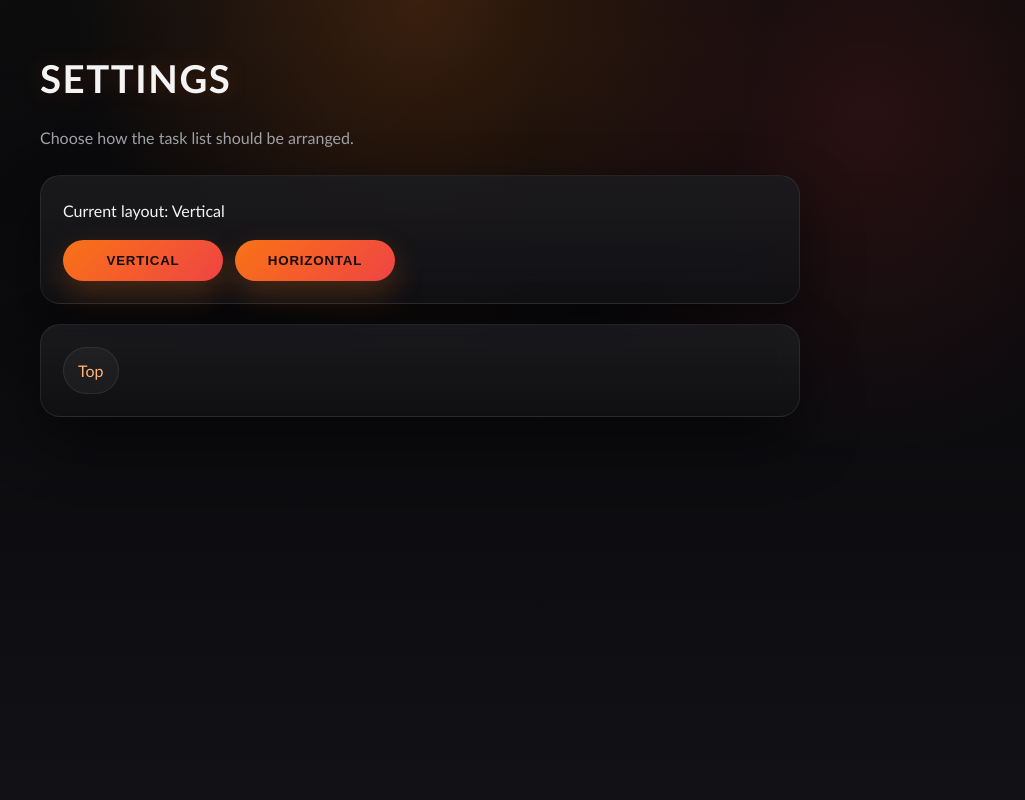
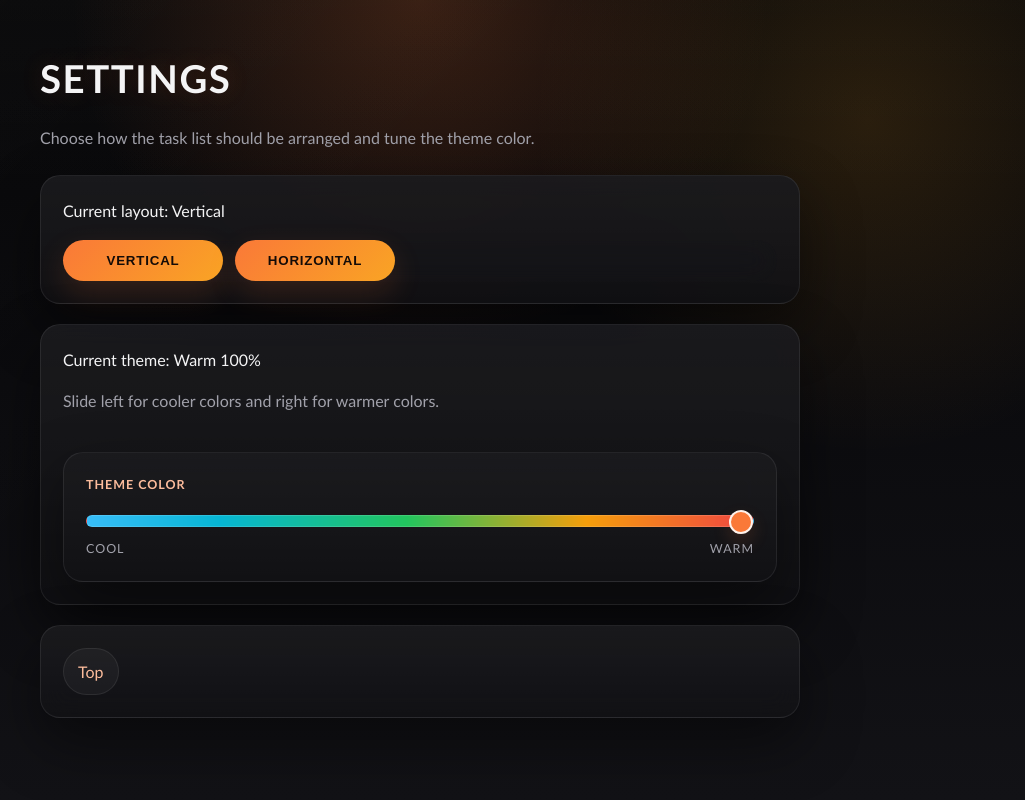
Before and after one commit to Miyayayayayaya/django-test-exercise, a Django app: page /settings/ in a window 1280 px wide. Shown: the whole page, without its empty margins (220-1245 px from the left). Run offline with Django 5.2, Linux system fonts and the light colour scheme.

Commit message:
テーマカラーを変更できるバーを追加

```diff
--- a/todo/static/todo/styles.css
+++ b/todo/static/todo/styles.css
@@ -1,5 +1,6 @@
 :root {
     color-scheme: dark;
+    --theme-hue: 24;
     --bg: #09090b;
     --bg-soft: #111114;
     --panel: rgba(18, 18, 21, 0.88);
@@ -7,9 +8,12 @@
     --text: #f4f4f5;
     --muted: #a1a1aa;
     --line: rgba(255, 255, 255, 0.08);
-    --accent: #f97316;
-    --accent-strong: #ef4444;
-    --accent-soft: rgba(249, 115, 22, 0.16);
+    --accent: hsl(calc(var(--theme-hue) * 1deg) 95% 60%);
+    --accent-strong: hsl(calc((var(--theme-hue) + 16) * 1deg) 95% 56%);
+    --accent-soft: hsl(calc(var(--theme-hue) * 1deg) 95% 60% / 0.16);
+    --accent-weak: hsl(calc(var(--theme-hue) * 1deg) 95% 80%);
+    --accent-glow: hsl(calc(var(--theme-hue) * 1deg) 95% 60% / 0.2);
+    --accent-glow-strong: hsl(calc((var(--theme-hue) + 16) * 1deg) 95% 56% / 0.14);
     --shadow: 0 24px 60px rgba(0, 0, 0, 0.45);
 }
 
@@ -20,8 +24,8 @@
 html {
     min-height: 100%;
     background:
-        radial-gradient(circle at top, rgba(249, 115, 22, 0.2), transparent 34%),
-        radial-gradient(circle at 85% 15%, rgba(239, 68, 68, 0.14), transparent 26%),
+        radial-gradient(circle at top, var(--accent-glow), transparent 34%),
+        radial-gradient(circle at 85% 15%, var(--accent-glow-strong), transparent 26%),
         linear-gradient(180deg, #050506 0%, #0b0b0e 48%, #121216 100%);
 }
 
@@ -69,18 +73,18 @@ h2 {
 
 h1 {
     font-size: clamp(2rem, 3vw, 3.2rem);
-    text-shadow: 0 0 24px rgba(249, 115, 22, 0.2);
+    text-shadow: 0 0 24px var(--accent-soft);
 }
 
 a {
-    color: #ffb37a;
+    color: var(--accent-weak);
     text-decoration: none;
     transition: color 160ms ease, text-shadow 160ms ease, transform 160ms ease;
 }
 
 a:hover {
-    color: #ffd0a6;
-    text-shadow: 0 0 10px rgba(249, 115, 22, 0.32);
+    color: #ffd9c2;
+    text-shadow: 0 0 10px var(--accent-soft);
 }
 
 body>h1,
@@ -159,7 +163,7 @@ form>div {
 label {
     display: inline-block;
     margin-bottom: 8px;
-    color: #f5d0b0;
+    color: var(--accent-weak);
     font-weight: 700;
     text-transform: uppercase;
     letter-spacing: 0.08em;
@@ -178,8 +182,8 @@ input {
 }
 
 input:focus {
-    border-color: rgba(249, 115, 22, 0.65);
-    box-shadow: 0 0 0 4px rgba(249, 115, 22, 0.14);
+    border-color: var(--accent);
+    box-shadow: 0 0 0 4px var(--accent-soft);
 }
 
 button {
@@ -193,13 +197,13 @@ button {
     text-transform: uppercase;
     cursor: pointer;
     background: linear-gradient(135deg, var(--accent), var(--accent-strong));
-    box-shadow: 0 12px 30px rgba(249, 115, 22, 0.25);
+    box-shadow: 0 12px 30px var(--accent-soft);
     transition: transform 160ms ease, box-shadow 160ms ease, filter 160ms ease;
 }
 
 button:hover {
     transform: translateY(-1px);
-    box-shadow: 0 16px 34px rgba(249, 115, 22, 0.3);
+    box-shadow: 0 16px 34px var(--accent-soft);
     filter: brightness(1.06);
 }
 
@@ -261,8 +265,18 @@ li {
     backdrop-filter: blur(14px);
 }
 
+.theme-panel {
+    display: grid;
+    gap: 18px;
+}
+
 .settings-state {
     margin-top: 0;
+}
+
+.settings-help {
+    margin: 8px 0 0;
+    color: var(--muted);
 }
 
 .settings-form {
@@ -278,6 +292,70 @@ li {
 
 .settings-form button {
     min-width: 160px;
+}
+
+.theme-control {
+    display: grid;
+    gap: 12px;
+}
+
+.theme-range {
+    width: 100%;
+    margin: 0;
+    padding: 0;
+    border: 0;
+    background: transparent;
+    accent-color: var(--accent);
+    appearance: none;
+    -webkit-appearance: none;
+}
+
+.theme-range:focus {
+    box-shadow: none;
+}
+
+.theme-range::-webkit-slider-runnable-track {
+    height: 12px;
+    border-radius: 999px;
+    border: 1px solid rgba(255, 255, 255, 0.14);
+    background: linear-gradient(90deg, #38bdf8 0%, #06b6d4 20%, #22c55e 48%, #f59e0b 75%, #ef4444 100%);
+}
+
+.theme-range::-moz-range-track {
+    height: 12px;
+    border-radius: 999px;
+    border: 1px solid rgba(255, 255, 255, 0.14);
+    background: linear-gradient(90deg, #38bdf8 0%, #06b6d4 20%, #22c55e 48%, #f59e0b 75%, #ef4444 100%);
+}
+
+.theme-range::-webkit-slider-thumb {
+    -webkit-appearance: none;
+    appearance: none;
+    width: 24px;
+    height: 24px;
+    margin-top: -6px;
+    border: 2px solid rgba(255, 255, 255, 0.9);
+    border-radius: 50%;
+    background: var(--accent);
+    box-shadow: 0 8px 18px var(--accent-soft);
+}
+
+.theme-range::-moz-range-thumb {
+    width: 24px;
+    height: 24px;
+    border: 2px solid rgba(255, 255, 255, 0.9);
+    border-radius: 50%;
+    background: var(--accent);
+    box-shadow: 0 8px 18px var(--accent-soft);
+}
+
+.theme-scale {
+    display: flex;
+    justify-content: space-between;
+    color: var(--muted);
+    font-size: 0.78rem;
+    letter-spacing: 0.08em;
+    text-transform: uppercase;
 }
 
 .text h2 {
@@ -348,4 +426,8 @@ body>div a:hover {
         min-width: 0;
         flex: 1 1 140px;
     }
+
+    .theme-scale {
+        font-size: 0.72rem;
+    }
 }
--- a/todo/templates/todo/detail.html
+++ b/todo/templates/todo/detail.html
@@ -1,6 +1,6 @@
 {% load static %}
 <!DOCTYPE html>
-<html lang="ja">
+<html lang="ja" style="--theme-hue: {{ theme_hue }};">
 
 <head>
     <title>To Do Application</title>
--- a/todo/templates/todo/index.html
+++ b/todo/templates/todo/index.html
@@ -1,6 +1,6 @@
 {% load static %}
 <!DOCTYPE html>
-<html lang="ja">
+<html lang="ja" style="--theme-hue: {{ theme_hue }};">
 
 <head>
     <title>To Do Application</title>
--- a/todo/templates/todo/settings.html
+++ b/todo/templates/todo/settings.html
@@ -1,6 +1,6 @@
 {% load static %}
 <!DOCTYPE html>
-<html lang="ja">
+<html lang="ja" style="--theme-hue: {{ theme_hue }};">
 
 <head>
     <title>To Do Application</title>
@@ -11,7 +11,7 @@
 
 <body>
     <h1>Settings</h1>
-    <p>Choose how the task list should be arranged.</p>
+    <p>Choose how the task list should be arranged and tune the theme color.</p>
     <div class="settings-panel">
         <p class="settings-state">
             Current layout:
@@ -27,9 +27,83 @@
             <button type="submit" name="layout" value="{{ horizontal_layout }}">Horizontal</button>
         </form>
     </div>
+    <div class="settings-panel theme-panel">
+        <div>
+            <p class="settings-state">
+                Current theme:
+                <span data-theme-readout>Balanced {{ theme_tone }}%</span>
+            </p>
+            <p class="settings-help">Slide left for cooler colors and right for warmer colors.</p>
+        </div>
+        <form action="{% url 'settings' %}" method="post" class="theme-form" data-theme-form>
+            {% csrf_token %}
+            <div class="theme-control">
+                <label for="themeTone">Theme color</label>
+                <input id="themeTone" class="theme-range" data-theme-slider type="range" min="0" max="100" step="1"
+                    name="theme_tone" value="{{ theme_tone }}">
+                <div class="theme-scale" aria-hidden="true">
+                    <span>Cool</span>
+                    <span>Warm</span>
+                </div>
+            </div>
+        </form>
+    </div>
     <div>
         <a href="{% url 'index' %}">Top</a>
     </div>
+    <script>
+        (() => {
+            const root = document.documentElement;
+            const slider = document.querySelector('[data-theme-slider]');
+            const readout = document.querySelector('[data-theme-readout]');
+            const form = document.querySelector('[data-theme-form]');
+            const csrfToken = form ? form.querySelector('input[name="csrfmiddlewaretoken"]') : null;
+            let saveTimer = null;
+
+            const toneToHue = (tone) => Math.round(200 - (tone * 180 / 100));
+            const toneToLabel = (tone) => {
+                if (tone < 35) {
+                    return 'Cool';
+                }
+                if (tone > 65) {
+                    return 'Warm';
+                }
+                return 'Balanced';
+            };
+
+            const syncTheme = (rawTone, persist) => {
+                const tone = Math.max(0, Math.min(100, Number(rawTone)));
+                root.style.setProperty('--theme-hue', String(toneToHue(tone)));
+                if (readout) {
+                    readout.textContent = `${toneToLabel(tone)} ${tone}%`;
+                }
+                if (!persist || !form || !csrfToken) {
+                    return;
+                }
+                window.clearTimeout(saveTimer);
+                saveTimer = window.setTimeout(() => {
+                    const body = new URLSearchParams();
+                    body.set('theme_tone', String(tone));
+                    body.set('csrfmiddlewaretoken', csrfToken.value);
+                    fetch(form.action, {
+                        method: 'POST',
+                        headers: {
+                            'Content-Type': 'application/x-www-form-urlencoded;charset=UTF-8',
+                            'X-Requested-With': 'XMLHttpRequest',
+                        },
+                        body: body.toString(),
+                    });
+                }, 100);
+            };
+
+            if (slider) {
+                syncTheme(slider.value, false);
+                slider.addEventListener('input', (event) => {
+                    syncTheme(event.target.value, true);
+                });
+            }
+        })();
+    </script>
 </body>
 
 </html>
--- a/todo/views.py
+++ b/todo/views.py
@@ -1,5 +1,5 @@
+from django.http import Http404, JsonResponse
 from django.shortcuts import render, redirect
-from django.http import Http404
 from django.utils.timezone import make_aware
 from django.utils.dateparse import parse_datetime
 from todo.models import Task
@@ -8,6 +8,10 @@ from todo.models import Task
 LAYOUT_VERTICAL = 'vertical'
 LAYOUT_HORIZONTAL = 'horizontal'
 LAYOUT_SESSION_KEY = 'todo_layout'
+THEME_TONE_SESSION_KEY = 'todo_theme_tone'
+THEME_TONE_DEFAULT = 100
+THEME_HUE_COOL = 200
+THEME_HUE_WARM = 20
 
 
 def get_layout(request):
@@ -15,6 +19,33 @@ def get_layout(request):
     if layout not in {LAYOUT_VERTICAL, LAYOUT_HORIZONTAL}:
         return LAYOUT_VERTICAL
     return layout
+
+
+def _parse_theme_tone(raw_value):
+    if raw_value in {None, ''}:
+        return THEME_TONE_DEFAULT
+    try:
+        tone = int(raw_value)
+    except (TypeError, ValueError):
+        return THEME_TONE_DEFAULT
+    return max(0, min(100, tone))
+
+
+def get_theme_tone(request):
+    return _parse_theme_tone(request.session.get(THEME_TONE_SESSION_KEY, THEME_TONE_DEFAULT))
+
+
+def get_theme_hue(request):
+    tone = get_theme_tone(request)
+    return round(THEME_HUE_COOL - ((THEME_HUE_COOL - THEME_HUE_WARM) * tone / 100))
+
+
+def get_theme_context(request):
+    tone = get_theme_tone(request)
+    return {
+        'theme_tone': tone,
+        'theme_hue': round(THEME_HUE_COOL - ((THEME_HUE_COOL - THEME_HUE_WARM) * tone / 100)),
+    }
 
 
 def _parse_rating(raw_value):
@@ -47,11 +78,19 @@ def index(request):
         'tasks': tasks,
         'layout': get_layout(request),
     }
+    context.update(get_theme_context(request))
     return render(request, 'todo/index.html', context)
 
 
 def settings(request):
     if request.method == 'POST':
+        if 'theme_tone' in request.POST:
+            theme_tone = _parse_theme_tone(request.POST.get('theme_tone'))
+            request.session[THEME_TONE_SESSION_KEY] = theme_tone
+            return JsonResponse({
+                'theme_tone': theme_tone,
+                'theme_hue': round(THEME_HUE_COOL - ((THEME_HUE_COOL - THEME_HUE_WARM) * theme_tone / 100)),
+            })
         layout = request.POST.get('layout', LAYOUT_VERTICAL)
         if layout in {LAYOUT_VERTICAL, LAYOUT_HORIZONTAL}:
             request.session[LAYOUT_SESSION_KEY] = layout
@@ -62,6 +101,7 @@ def settings(request):
         'vertical_layout': LAYOUT_VERTICAL,
         'horizontal_layout': LAYOUT_HORIZONTAL,
     }
+    context.update(get_theme_context(request))
     return render(request, 'todo/settings.html', context)
 
 
@@ -74,6 +114,7 @@ def detail(request, task_id):
     context = {
         'task': task,
     }
+    context.update(get_theme_context(request))
     return render(request, 'todo/detail.html', context)
 
 
@@ -94,6 +135,7 @@ def update(request, task_id):
     context = {
         'task': task
     }
+    context.update(get_theme_context(request))
     return render(request, "todo/edit.html", context)
 
 def delete(request, task_id):
```
Also changed, not shown: todo/templates/todo/edit.html (+7 -7 lines), todo/tests.py (+16 -0 lines).
